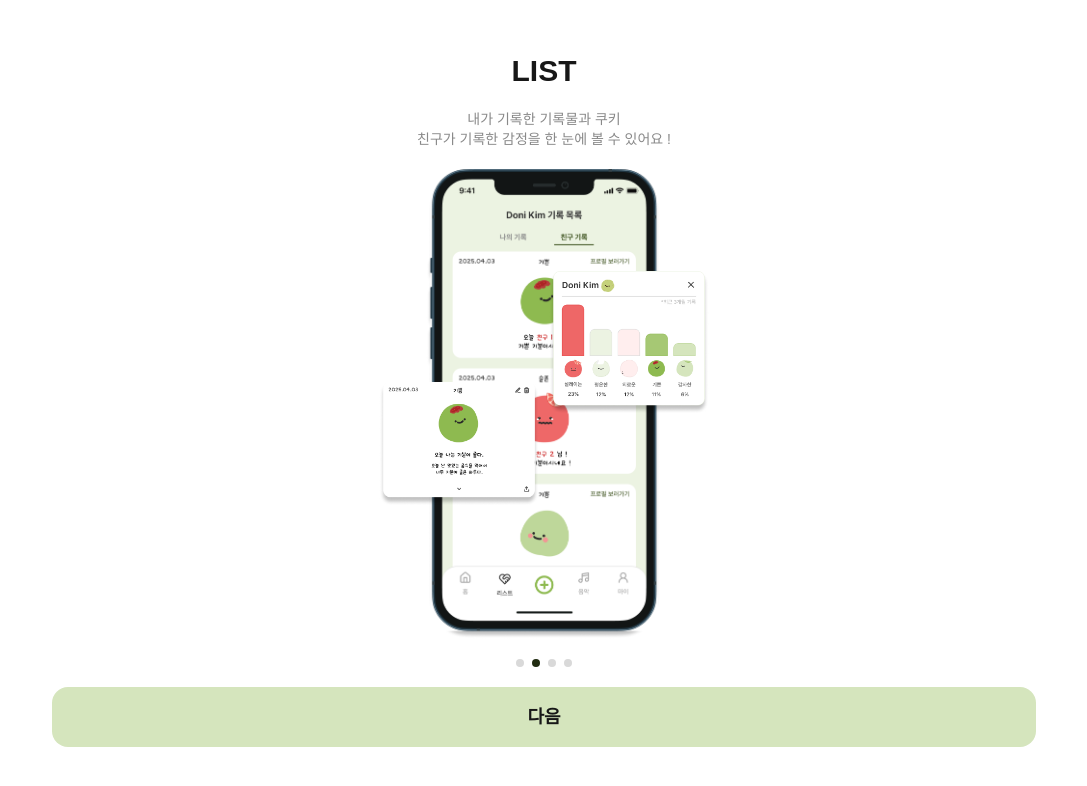
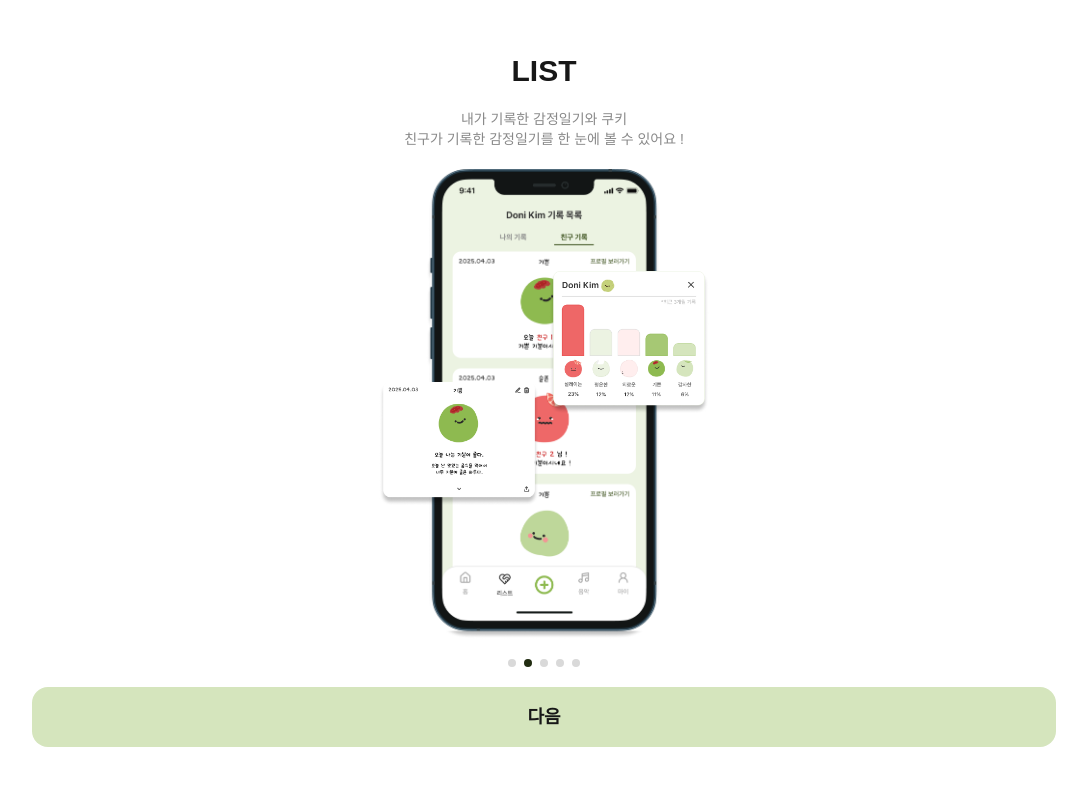
Before and after one commit to fourkie/fourkie, a Next.js app: page /tutorial in a window 1280 px wide. Both pictures are taken after a click on the button "다음". Shown: the top 786 px of the page, without its empty margins (96-1183 px from the left). Built offline with nearby package versions, Linux system fonts and the light colour scheme; no server answers; a web font is replaced by a local one.

Commit message:
fetture: 튜토리얼 페이지 추가

```diff
--- a/src/app/tutorial/_components/tutorial-container.tsx
+++ b/src/app/tutorial/_components/tutorial-container.tsx
@@ -15,7 +15,7 @@ const TutorialContainer = () => {
 
   /** 클릭 시 다음 페이지로 넘어감 */
   const handleNext = () => {
-    if (currentStep < 3) {
+    if (currentStep < 4) {
       setCurrentStep(currentStep + 1);
     }
   };
@@ -35,6 +35,7 @@ const TutorialContainer = () => {
           image={TUTORIAL.IMAGE.HOME}
           currentStep={currentStep}
           onClick={handleNext}
+          onDotClick={setCurrentStep}
           buttonName={TUTORIAL.BUTTON.NEXT}
         />
       )}
@@ -46,6 +47,7 @@ const TutorialContainer = () => {
           image={TUTORIAL.IMAGE.LIST}
           currentStep={currentStep}
           onClick={handleNext}
+          onDotClick={setCurrentStep}
           buttonName={TUTORIAL.BUTTON.NEXT}
         />
       )}
@@ -57,17 +59,31 @@ const TutorialContainer = () => {
           image={TUTORIAL.IMAGE.MUSIC}
           currentStep={currentStep}
           onClick={handleNext}
+          onDotClick={setCurrentStep}
           buttonName={TUTORIAL.BUTTON.NEXT}
         />
       )}
 
       {currentStep === 3 && (
         <TutorialDescription
+          title={TUTORIAL.TITLE.FRIEND}
+          description={TUTORIAL.DESCRIPTION.FRIEND}
+          image={TUTORIAL.IMAGE.FRIEND}
+          currentStep={currentStep}
+          onClick={handleNext}
+          onDotClick={setCurrentStep}
+          buttonName={TUTORIAL.BUTTON.NEXT}
+        />
+      )}
+
+      {currentStep === 4 && (
+        <TutorialDescription
           title={TUTORIAL.TITLE.SMOOKIE}
           description={TUTORIAL.DESCRIPTION.SMOOKIE}
           image={TUTORIAL.IMAGE.SMOOKIE}
           currentStep={currentStep}
           onClick={handleTutorialEnd}
+          onDotClick={setCurrentStep}
           buttonName={
             isFromMypage ? "마이페이지로 돌아가기" : TUTORIAL.BUTTON.SIGN_UP
           }
--- a/src/app/tutorial/_components/tutorial-description.tsx
+++ b/src/app/tutorial/_components/tutorial-description.tsx
@@ -8,14 +8,34 @@ const TutorialDescription = ({
   image,
   currentStep,
   onClick,
+  onDotClick,
   buttonName,
 }: DescriptionProps) => {
   return (
     <div
-      className={`flex min-h-screen flex-col justify-center ${currentStep !== 3 ? "bg-white" : "bg-primary-50"} px-5 py-5 font-pretendard`}
+      className={`flex min-h-screen flex-col justify-center ${currentStep !== 4 ? "bg-white" : "bg-primary-50"} font-minsans`}
     >
       <div className="flex flex-1 flex-col items-center justify-center gap-5">
-        {currentStep !== 3 ? (
+        {/* 로그인으로 이동시키는 버튼 */}
+        {currentStep === 4 ? (
+          <div className="my-32 flex flex-col items-center">
+            <Image
+              src={image}
+              alt={title}
+              width={140}
+              height={140}
+              className="object-contain"
+              priority
+            />
+
+            <div className="flex flex-col items-center py-8">
+              <h1 className="my-4 text-3xl font-bold">{title}</h1>
+              <p className="whitespace-pre-line text-center text-sm text-[#898989]">
+                {description}
+              </p>
+            </div>
+          </div>
+        ) : (
           <>
             <h1 className="text-3xl font-bold">{title}</h1>
 
@@ -40,7 +60,7 @@ const TutorialDescription = ({
                     alt="list2"
                     width={160}
                     height={116}
-                    className="animate-list2 absolute right-1/4 top-1/4 -translate-x-16 translate-y-24 object-contain"
+                    className="absolute right-1/4 top-1/4 -translate-x-16 translate-y-24 animate-list2 object-contain"
                     priority
                   />
 
@@ -49,7 +69,7 @@ const TutorialDescription = ({
                     alt="list3"
                     width={160}
                     height={135}
-                    className="animate-list3 absolute bottom-3/4 left-1/4 translate-x-16 translate-y-32 object-contain"
+                    className="absolute bottom-3/4 left-1/4 translate-x-16 translate-y-32 animate-list3 object-contain"
                     priority
                   />
                 </>
@@ -61,37 +81,30 @@ const TutorialDescription = ({
                   alt="music1"
                   width={230}
                   height={105}
-                  className="animate-music2 absolute left-1/2 top-1/4 -translate-x-16 -translate-y-10 object-contain"
+                  className="absolute left-1/2 top-1/4 -translate-x-16 -translate-y-10 animate-music2 object-contain"
+                  priority
+                />
+              )}
+
+              {currentStep === 3 && (
+                <Image
+                  src={TUTORIAL.IMAGE.FRIEND2}
+                  alt="FRIEND2"
+                  width={353}
+                  height={231}
+                  className="animate-friend2 absolute left-1/3 top-1/4 -translate-x-16 -translate-y-10 object-contain drop-shadow-md"
                   priority
                 />
               )}
             </div>
           </>
-        ) : (
-          <div className="my-32 flex flex-col items-center">
-            <Image
-              src={image}
-              alt={title}
-              width={140}
-              height={140}
-              className="object-contain"
-              priority
-            />
-
-            <div className="flex flex-col items-center py-8">
-              <h1 className="my-4 text-3xl font-bold">{title}</h1>
-
-              <p className="whitespace-pre-line text-center text-sm text-[#898989]">
-                {description}
-              </p>
-            </div>
-          </div>
         )}
 
-        <div className="flex justify-center gap-2">
-          {[0, 1, 2, 3].map((step) => (
+        <div className="flex cursor-pointer justify-center gap-2">
+          {[0, 1, 2, 3, 4].map((step) => (
             <div
               key={step}
+              onClick={() => onDotClick(step)}
               className={`h-2 w-2 rounded-full ${currentStep === step ? "bg-primary-700" : "bg-grey-1"}`}
             />
           ))}
@@ -99,7 +112,7 @@ const TutorialDescription = ({
 
         <button
           onClick={onClick}
-          className={`w-full rounded-2xl py-4 text-lg font-bold ${currentStep === 3 ? "bg-primary-300" : "bg-primary-100"} "text-primary-800"`}
+          className={`w-full rounded-2xl py-4 text-lg font-bold ${currentStep === 4 ? "bg-primary-300" : "bg-primary-100"} "text-primary-800"`}
         >
           {buttonName}
         </button>
--- a/src/app/tutorial/type.ts
+++ b/src/app/tutorial/type.ts
@@ -3,6 +3,7 @@ export type DescriptionProps = {
   description: string;
   image: string;
   onClick: () => void;
+  onDotClick: (index: number) => void;
   currentStep: number;
   buttonName: string;
 };
--- a/src/constants/tutorial.constant.ts
+++ b/src/constants/tutorial.constant.ts
@@ -3,14 +3,16 @@ export const TUTORIAL = {
     HOME: "HOME",
     LIST: "LIST",
     MUSIC: "MUSIC",
+    FRIEND: "FRIEND",
     SMOOKIE: "Smookie",
   },
   DESCRIPTION: {
-    HOME: "내가 남긴 기록을 통해\n귀여운 쿠키들을 모아보세요 !",
-    LIST: "내가 기록한 기록물과 쿠키\n친구가 기록한 감정을 한 눈에 볼 수 있어요 !",
-    MUSIC: "오늘 하루 기록을 통해\nAI에게 음악을 추천 받아보세요 !",
+    HOME: "매일매일 감정일기를 작성하고\n귀여운 쿠키들을 모아보세요 !",
+    LIST: "내가 기록한 감정일기와 쿠키\n친구가 기록한 감정일기를 한 눈에 볼 수 있어요 !",
+    MUSIC: "오늘의 감정 기록을 통해\nAI에게 음악을 추천 받아보세요 !",
+    FRIEND: "마이페이지 > 내 친구 탭에서\n친구를 검색하고 추가할 수 있어요 !",
     SMOOKIE:
-      "기록을 통해 나의 마음을 들여다 보아요\n\n하루의 끝, Smookie와 함께 마무리 해볼까요~?",
+      "기록을 통해 나의 마음을 들여다 보아요\n하루의 끝, Smookie와 함께 마무리 해볼까요 ?",
   },
   IMAGE: {
     HOME: "/images/home-tutorial.png",
@@ -19,6 +21,8 @@ export const TUTORIAL = {
     LIST3: "/images/list-tutorial3.png",
     MUSIC: "/images/music-tutorial.png",
     MUSIC2: "/images/music-tutorial2.png",
+    FRIEND: "/images/friend-tutorial.png",
+    FRIEND2: "/images/friend-tutorial2.png",
     SMOOKIE: "/images/smookie-tutorial.png",
   },
   BUTTON: {
--- a/tailwind.config.ts
+++ b/tailwind.config.ts
@@ -75,11 +75,22 @@ const config: Config = {
             opacity: "1",
           },
         },
+        friend2: {
+          "0%": {
+            opacity: "0",
+            transform: "translateY(-10px)",
+          },
+          "100%": {
+            opacity: "1",
+            transform: "translateY(0)",
+          },
+        },
       },
       animation: {
         list2: "list2 0.4s ease-in-out",
         list3: "list3 0.4s ease-in-out",
         music2: "music2 0.5s ease-out",
+        friend2: "friend2 0.4s ease-in-out forwards",
       },
     },
   },
```
Also changed, not shown: public/images/friend-tutorial.png (added), public/images/friend-tutorial2.png (added).
